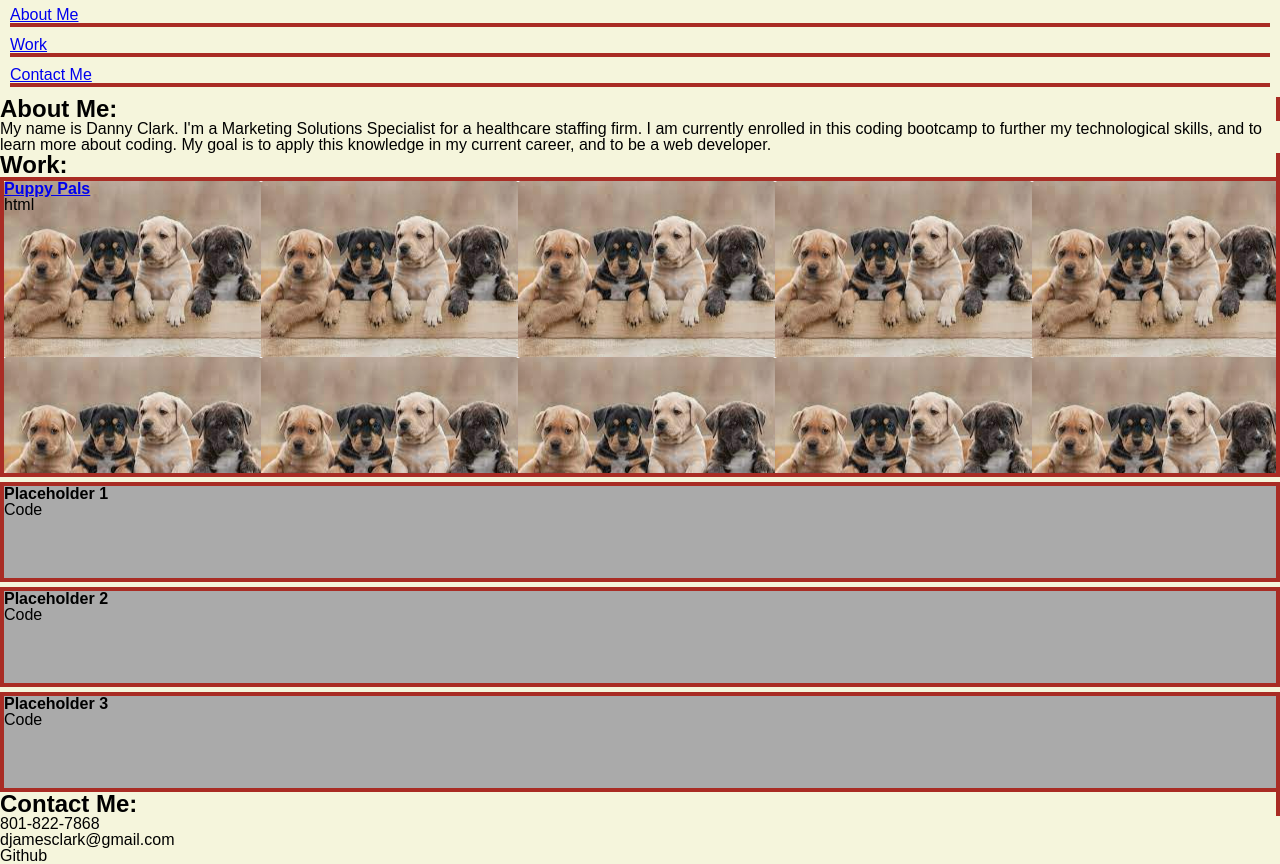
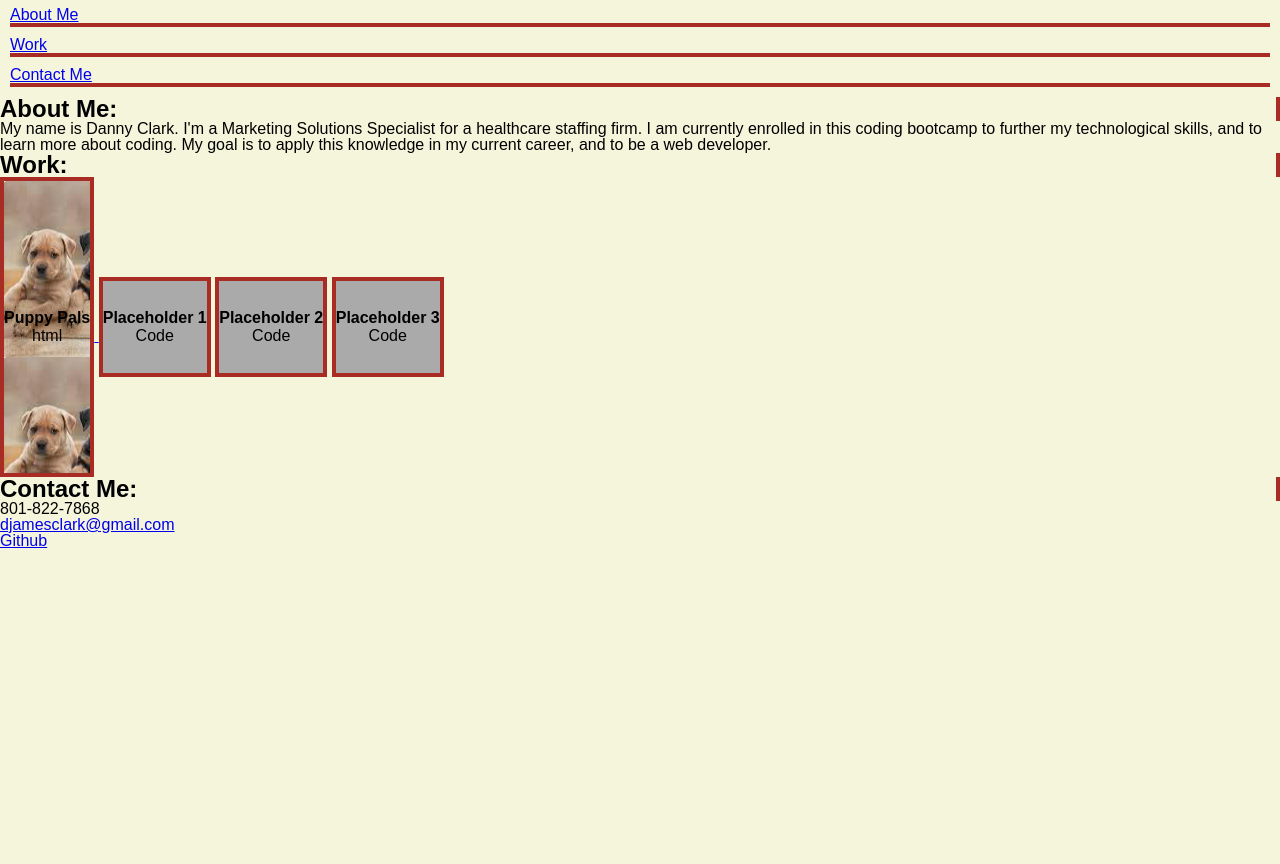
Before and after one commit to djamesclark/02-Challenge, a plain HTML site: page index.html in a window 1280 px wide. Shown: the part 43-907 px from the top of the page. After the commit the page ends 800 px from the top, so only its background shows below. Drawn offline with Linux system fonts and the light colour scheme; files whose address does not match are found by name.

Commit message:
changed sections in main to buttons, added link to main-section button

```diff
--- a/assets/css/style.css
+++ b/assets/css/style.css
@@ -27,7 +27,6 @@ aside {
     font-size: 1.5em;
     font-weight: bold;
     border-right: 4px solid var(--red-border);
-    flex-basis: 50%;
 }
 
 .main-section {
--- a/index.html
+++ b/index.html
@@ -37,25 +37,27 @@
         <aside id="work">
             Work:
         </aside>
-        <section class="main-section">
-            <h3><a href="https://djamesclark.github.io/01-Challenge/">Puppy Pals</a></h3>
-            <p>html</p>
-        </section>
+            <a href="https://djamesclark.github.io/01-Challenge/">
+                <button class="main-section">
+                    <h3>Puppy Pals</h3>
+                    <p>html</p>
+                </button>
+            </a>
 
-        <section class="secondary-section">
+        <button class="secondary-section">
             <h3>Placeholder 1</h3>
             <p>Code</p>
-        </section>
+        </button>
 
-        <section class="secondary-section">
+        <button class="secondary-section">
             <h3>Placeholder 2</h3>
             <p>Code</p>
-        </section>
+        </button>
 
-        <section class="secondary-section">
+        <button class="secondary-section">
             <h3>Placeholder 3</h3>
             <p>Code</p>
-        </section>
+        </button>
 
     </main>
 
@@ -64,8 +66,8 @@
             Contact Me:
         </aside>
         <p>801-822-7868</p>
-        <p>djamesclark@gmail.com</p>
-        <p>Github</p>
+        <p><a href="mailto:djamesclark@gmail.com">djamesclark@gmail.com</a></p>
+        <p><a href="https://github.com/djamesclark">Github</a></p>
     </footer>
 
 
```
